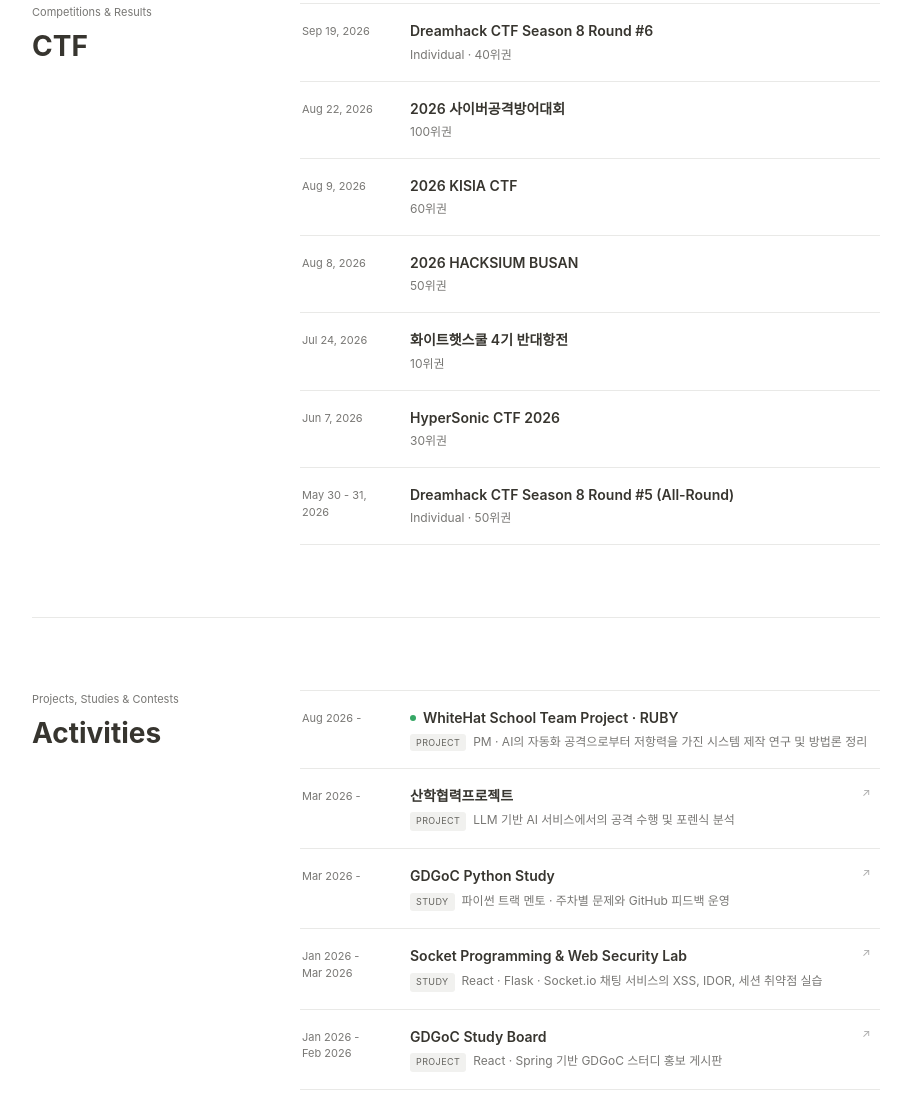
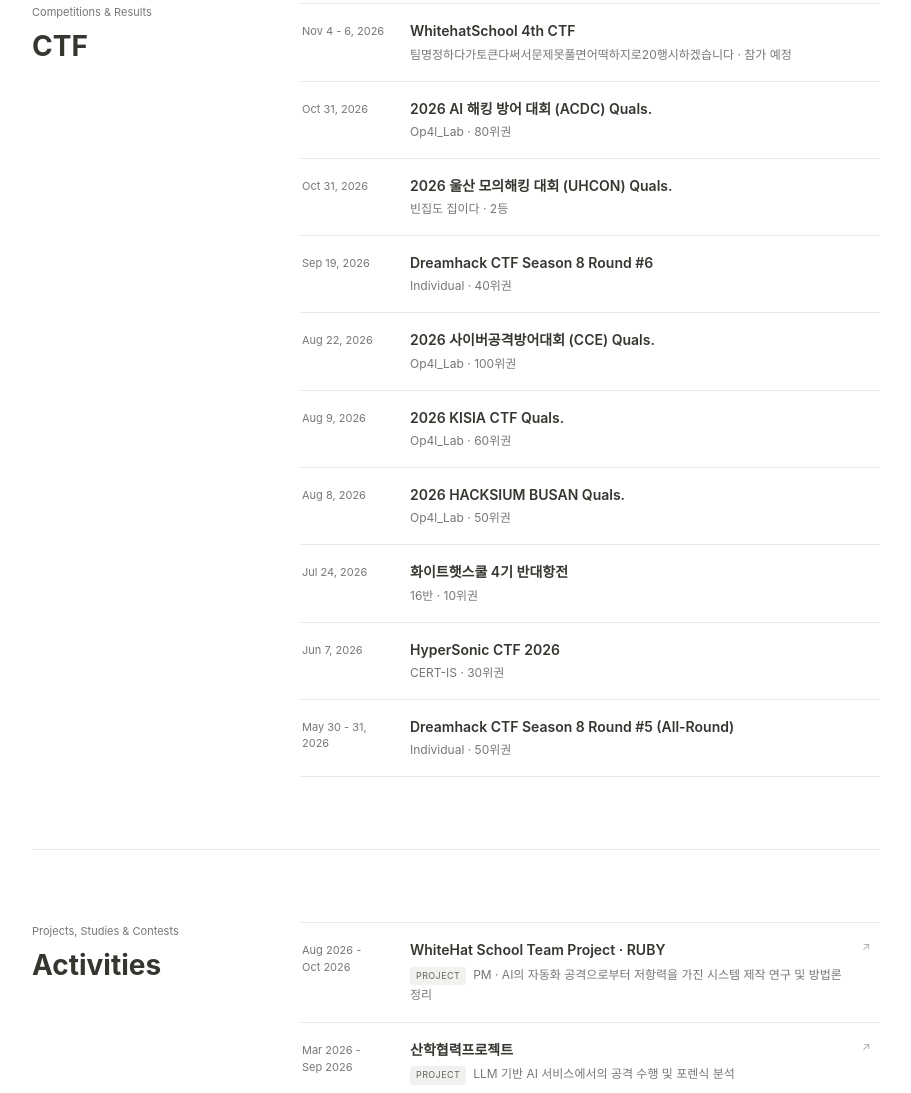
Before and after one commit to Opal1031/Opal1031.github.io, a plain HTML site: page index.html in a window 1280 px wide. Shown: the part 1316-2409 px from the top of the page, without its empty margins (250-1161 px from the left). Drawn offline with Linux system fonts and the light colour scheme.

Commit message:
feat: Update Portfolio Content

```diff
--- a/index.html
+++ b/index.html
@@ -161,6 +161,27 @@
         </header>
         <div class="entries">
           <article>
+            <time>Nov 4 - 6, 2026</time>
+            <div>
+              <h3>WhitehatSchool 4th CTF</h3>
+              <p>팀명정하다가토큰다써서문제못풀면어떡하지로20행시하겠습니다 · 참가 예정</p>
+            </div>
+          </article>
+          <article>
+            <time>Oct 31, 2026</time>
+            <div>
+              <h3>2026 AI 해킹 방어 대회 (ACDC) Quals.</h3>
+              <p>Op4l_Lab · 80위권</p>
+            </div>
+          </article>
+          <article>
+            <time>Oct 31, 2026</time>
+            <div>
+              <h3>2026 울산 모의해킹 대회 (UHCON) Quals.</h3>
+              <p>빈집도 집이다 · <span class="result-badge">2등</span></p>
+            </div>
+          </article>
+          <article>
             <time>Sep 19, 2026</time>
             <div>
               <h3>Dreamhack CTF Season 8 Round #6</h3>
@@ -170,36 +191,36 @@
           <article>
             <time>Aug 22, 2026</time>
             <div>
-              <h3>2026 사이버공격방어대회</h3>
-              <p>100위권</p>
+              <h3>2026 사이버공격방어대회 (CCE) Quals.</h3>
+              <p>Op4l_Lab · 100위권</p>
             </div>
           </article>
           <article>
             <time>Aug 9, 2026</time>
             <div>
-              <h3>2026 KISIA CTF</h3>
-              <p>60위권</p>
+              <h3>2026 KISIA CTF Quals.</h3>
+              <p>Op4l_Lab · 60위권</p>
             </div>
           </article>
           <article>
             <time>Aug 8, 2026</time>
             <div>
-              <h3>2026 HACKSIUM BUSAN</h3>
-              <p>50위권</p>
+              <h3>2026 HACKSIUM BUSAN Quals.</h3>
+              <p>Op4l_Lab · 50위권</p>
             </div>
           </article>
           <article>
             <time>Jul 24, 2026</time>
             <div>
               <h3>화이트햇스쿨 4기 반대항전</h3>
-              <p>10위권</p>
+              <p>16반 · 10위권</p>
             </div>
           </article>
           <article>
             <time>Jun 7, 2026</time>
             <div>
               <h3>HyperSonic CTF 2026</h3>
-              <p>30위권</p>
+              <p>CERT-IS · 30위권</p>
             </div>
           </article>
           <article>
@@ -217,16 +238,17 @@
           <h2>Activities</h2>
         </header>
         <div class="entries">
-          <article class="is-current">
-            <time>Aug 2026 -</time>
+          <a class="entry activity-entry" href="https://github.com/WHS4-RUBY" target="_blank" rel="noreferrer">
+            <time>Aug 2026 -<br>Oct 2026</time>
             <div>
               <h3>WhiteHat School Team Project · RUBY</h3>
               <p>
                 <span class="activity-tag">Project</span>PM · AI의 자동화 공격으로부터 저항력을 가진 시스템 제작 연구 및 방법론 정리</p>
             </div>
-          </article>
+            <span>↗</span>
+          </a>
           <a class="entry activity-entry" href="https://github.com/Opal1031/LACUC_LLM_Jailbreak" target="_blank" rel="noreferrer">
-            <time>Mar 2026 -</time>
+            <time>Mar 2026 -<br>Sep 2026</time>
             <div>
               <h3>산학협력프로젝트</h3>
               <p>
@@ -235,7 +257,7 @@
             <span>↗</span>
           </a>
           <a class="entry activity-entry" href="https://github.com/Opal1031/GDGoC_Python_Study" target="_blank" rel="noreferrer">
-            <time>Mar 2026 -</time>
+            <time>Mar 2026 -<br>Aug 2026</time>
             <div>
               <h3>GDGoC Python Study</h3>
               <p>
```
